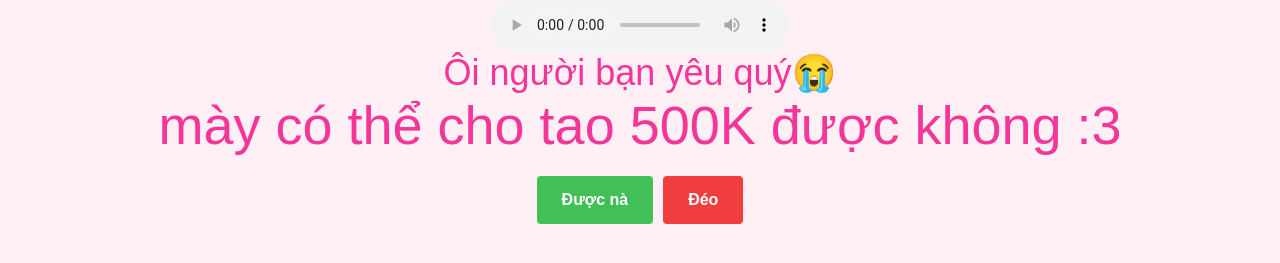
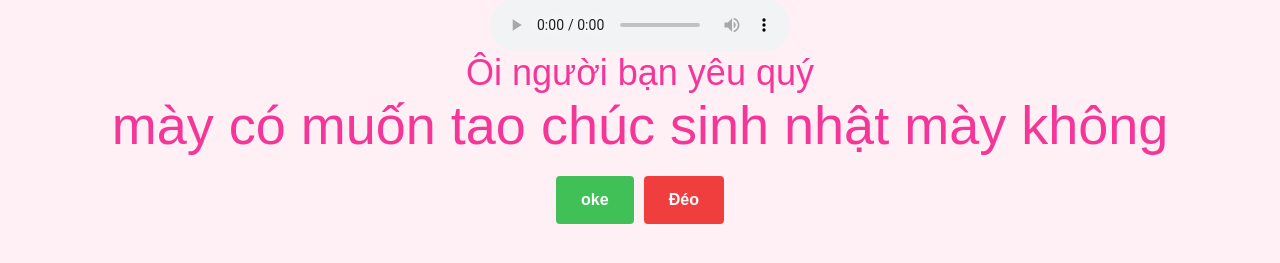
Before and after one commit to nam2920033/chill_cung_Nam, a plain HTML site: page index.html in a window 1280 px wide. Shown: the part 449-712 px from the top of the page. Drawn offline with Linux system fonts and the light colour scheme; a web font is replaced by a local one.

Commit message:
Update index.html

```diff
--- a/index.html
+++ b/index.html
@@ -25,12 +25,12 @@
         alt="Picture of a cat"
       /><audio controls autoplay loop src="crush1.mp3"></audio>
       <p class="title">
-        Ôi người bạn yêu quý😭<br /><span
-          >mày có thể cho tao 500K được không :3</span
+        Ôi người bạn yêu quý<br /><span
+          >mày có muốn tao chúc sinh nhật mày không</span
         >
       </p>
       <div class="buttons">
-        <button type="button" class="btn btn--yes">Được nà</button>
+        <button type="button" class="btn btn--yes">oke </button>
         <button type="button" class="btn btn--no">Đéo</button>
       </div>
     </main>
```
